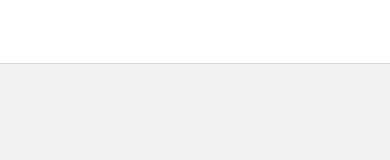
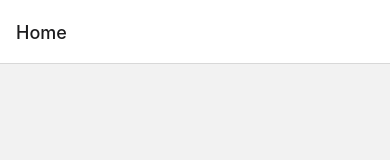
Before and after one commit to DanielekPark/fitnessapp, a React Native app: screen /Home in a window 390 px wide. Shown: the top 160 px of the page. Built offline with nearby package versions, Linux system fonts and the light colour scheme.

Commit message:
add react native elements package

```diff
--- a/App.js
+++ b/App.js
@@ -2,6 +2,7 @@ import { StatusBar } from "expo-status-bar";
 import { StyleSheet, Text, View, Button } from "react-native";
 import { NavigationContainer } from "@react-navigation/native";
 import { createNativeStackNavigator } from "@react-navigation/native-stack";
+import { SafeAreaProvider } from "react-native-safe-area-context";
 
 function HomeScreen({ navigation }) {
   return (
@@ -27,15 +28,26 @@ const Stack = createNativeStackNavigator();
 // import tabs-nav.js
 export default function App() {
   return (
-    <NavigationContainer>
-      <Stack.Navigator>
-        <Stack.Screen name=" " component={HomeScreen} />
-        <Stack.Screen name="Details" component={DetailsScreen} />
-      </Stack.Navigator>
-    </NavigationContainer>
+    <SafeAreaProvider>
+      <NavigationContainer>
+        {/*
+          1. Navigation goes here  */}
+
+        <Stack.Navigator>
+          <Stack.Screen name="Home" component={HomeScreen} />
+          <Stack.Screen name="Details" component={DetailsScreen} />
+        </Stack.Navigator>
+      </NavigationContainer>
+    </SafeAreaProvider>
   );
 }
 
+// 2. set up home screen include calculator
+// 2a. select workout intermediate
+//2b. route to cardio/weights/stretching
+//3. Create sections of beginner 2-3 days
+//3. Create section for muscle groups (e.g. chest, abs, legs etc)
+//3b. create section for intermediate same as above
 const styles = StyleSheet.create({
   container: {
     flex: 1,
--- a/components/weights/weights.js
+++ b/components/weights/weights.js
@@ -3,19 +3,19 @@ import { View } from "react-native";
 const Weights = () => {
   /*
 weights
-1. ask if beginner or intermediate
-
 1a. For beginners
 2. exercise goal (muscle or strength)
 3. number of days available (2 or 3)
 4. Choose workout day (back, chest, legs)
 4a. exercise buttons show exercise picture
-5.
 
 1b. for returning users
+1c. exercise goal
 2. select Previous exercises
 3. add data from previous training day
 4. calculate and diplay workout days
+
+5. choose and set plan
 */
   return (
     <View>
--- a/package.json
+++ b/package.json
@@ -12,6 +12,8 @@
     "@react-navigation/bottom-tabs": "^6.5.7",
     "@react-navigation/native": "^6.1.6",
     "@react-navigation/native-stack": "^6.9.12",
+    "@rneui/base": "^4.0.0-rc.7",
+    "@rneui/themed": "^4.0.0-rc.7",
     "expo": "~48.0.18",
     "expo-status-bar": "~1.4.4",
     "react": "18.2.0",
```
Also changed, not shown: components/navigation/nav.js (+2 -5 lines), screens/homescreen.js (added, +22 -0 lines), 1 other file (tests, documents, lock files or other folders).
